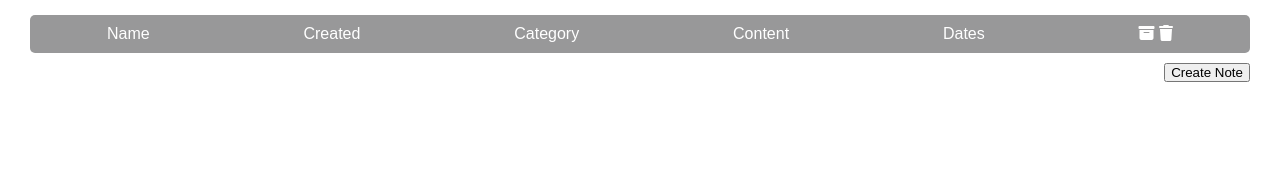
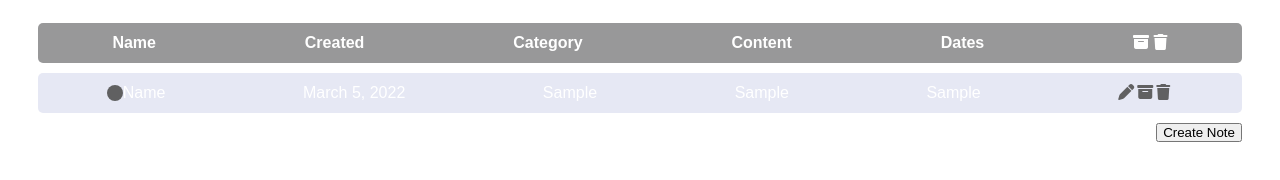
Before and after one commit to AndriiPolishko/Notes-RedencyTask1, a plain HTML site: page index.html in a window 1280 px wide. Both pictures are taken after a click on the button "Create Note". Drawn offline with Linux system fonts and the light colour scheme.

Commit message:
Button is now active, and it adds note with some default values

```diff
--- a/css/styles.css
+++ b/css/styles.css
@@ -1,11 +1,12 @@
 :root {
     --header-grey: rgb(152, 152, 153);
     --white: rgb(255,255,255);
+    --note: rgb(230, 232, 244);
+    --dark-gray: rgb(96, 96, 97);
 }
 
 * {
-    padding: 0;
-    margin: 0;
+
     text-transform: capitalize;
     font-family: Arial,Helvetica, sans-serif;
 }
@@ -15,12 +16,16 @@ body {
 
 }
 
+.notes {
+    display: flex;
+    flex-direction: column;
+}
+
 .table {
     display: flex;
     width: 100%;
     flex-direction: column;
-    padding: 0;
-
+    border-collapse: collapse;
 }
 
 .table-header {
@@ -41,3 +46,33 @@ body {
     padding: 0 5px;
     align-self: end;
 }
+
+.note {
+    background-color: var(--note);
+    width: 100%;
+    flex-direction: row;
+    color: var(--white);
+    display: flex;
+    justify-content: space-around;
+    align-self: center;
+    padding: 10px 0;
+    border-radius: 5px;
+    margin-bottom: 10px;
+}
+
+.circle {
+    height: 1rem;
+    width: 1rem;
+    background-color: var(--dark-gray);
+    border-radius: 50%;
+    display: inline-block;
+}
+
+.actions i{
+    margin-right: 3px;
+}
+
+.container {
+    display: flex;
+    align-items: center;
+}
--- a/index.html
+++ b/index.html
@@ -8,19 +8,25 @@
     <title>Notes</title>
 </head>
 <body>
-    <section class="table">
-        <section class="table-header">
-            <span>name</span>
-            <span>created</span>
-            <span>category</span>
-            <span>content</span>
-            <span>dates</span>
-            <span>
-                <i class="fa-solid fa-box-archive"></i>
-                <i class="fa-solid fa-trash"></i>
-            </span>
-        </section>
+    <section class="notes">
+        <table class="table">
+            <tr class="table-header">
+                <th>name</th>
+                <th>created</th>
+                <th>category</th>
+                <th>content</th>
+                <th>dates</th>
+                <th>
+                    <i class="fa-solid fa-box-archive"></i>
+                    <i class="fa-solid fa-trash"></i>
+                </th>
+                </tr>
+
+        </table>
         <button type="button" class="addNote">Create Note</button>
+
     </section>
+
+    <script src="./js/main.js" type="module"></script>
 </body>
 </html>
--- /dev/null
+++ b/js/actions.js
@@ -0,0 +1,22 @@
+let actions = document.createElement("td");
+actions.className = "actions"
+const style = getComputedStyle(document.body)
+
+let edit = document.createElement("i");
+edit.className = "fa-solid fa-pen";
+edit.style.color = style.getPropertyValue("--dark-gray");
+
+let archive = document.createElement("i");
+archive.className = "fa-solid fa-box-archive";
+archive.style.color = style.getPropertyValue("--dark-gray");
+
+let trash = document.createElement("i");
+trash.className = "fa-solid fa-trash";
+
+trash.style.color = style.getPropertyValue("--dark-gray");
+
+actions.appendChild(edit);
+actions.appendChild(archive);
+actions.appendChild(trash);
+
+export {actions};
--- /dev/null
+++ b/js/createRow.js
@@ -0,0 +1,64 @@
+import {suitableDayForm} from "./date.js";
+import {actions} from "./actions.js";
+
+function forName() {
+    let name = document.createElement("td");
+    let container = document.createElement("section")
+    container.className = "container";
+    let circle = document.createElement("div");
+    circle.className = "circle"
+    container.appendChild(circle);
+    let nameText = document.createElement("span");
+    nameText.textContent = "name";
+    container.appendChild(nameText)
+    name.appendChild(container);
+    return name;
+}
+
+function forCreated() {
+    let created = document.createElement("td");
+    created.textContent = suitableDayForm;
+    return created;
+}
+
+function forCategory() {
+    let category = document.createElement("td");
+    category.textContent = "Sample";
+    return category;
+}
+
+function forContent() {
+    let content = document.createElement("td");
+    content.textContent = "Sample";
+    return content;
+}
+
+function forDates() {
+    let dates = document.createElement("td");
+    dates.textContent = "Sample";
+    return dates;
+}
+
+export function createNote () {
+    let note = document.createElement("tr");
+    note.className = 'note';
+
+    let name = forName();
+
+    let created = forCreated()
+
+    let category = forCategory()
+
+    let content = forContent();
+
+    let dates = forDates();
+
+    note.appendChild(name);
+    note.appendChild(created);
+    note.appendChild(category);
+    note.appendChild(content);
+    note.appendChild(dates);
+    note.appendChild(actions.cloneNode(true))
+
+    return note;
+}
--- /dev/null
+++ b/js/date.js
@@ -0,0 +1,19 @@
+const monthVariants = ["January","February","March",
+    "April","May","June","July","August","September",
+    "October","November","December"];
+
+const today = new Date();
+
+const day = today.getDay();
+
+const month = monthVariants[today.getMonth()-1];
+
+const year = today.getFullYear();
+
+const suitableDayForm = month+" "+day+", "+year;
+
+const suitableDayFormContainer = document.createElement("p");
+
+suitableDayFormContainer.textContent = suitableDayForm;
+
+export {suitableDayForm};
--- a/js/main.js
+++ b/js/main.js
@@ -0,0 +1,9 @@
+import {createNote} from "./createRow.js";
+
+const addButton = document.querySelector(".addNote");
+export const table = document.querySelector(".table>tbody");
+
+addButton.addEventListener('click', (e)=> {
+    let note = createNote();
+    table.appendChild(note);
+})
```
